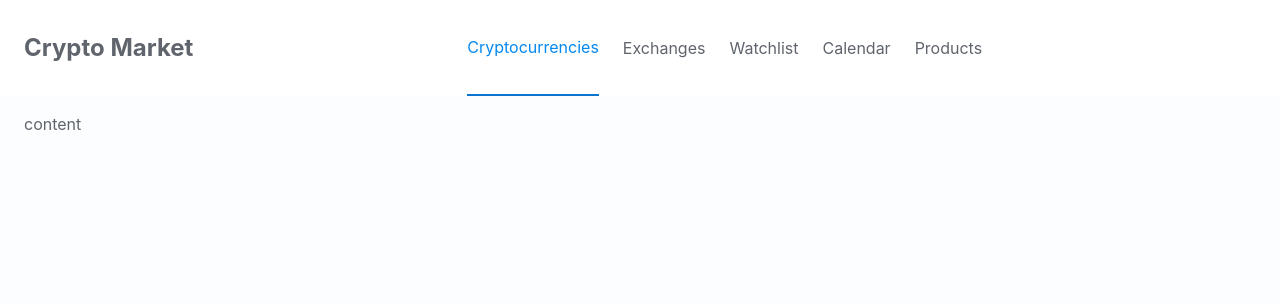
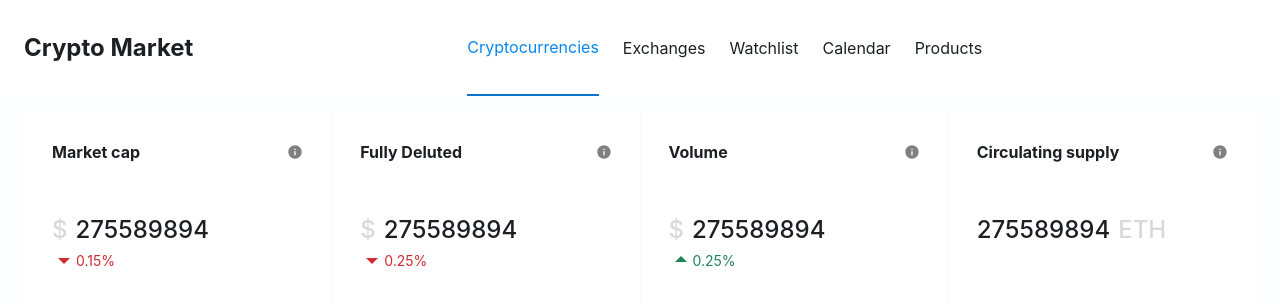
Before and after one commit to sergey3485/cryptocurrency, a Next.js app: page / in a window 1280 px wide. Shown: the top 304 px of the page. Built offline with nearby package versions, Linux system fonts and the light colour scheme.

Commit message:
feat: add stats

```diff
--- a/package.json
+++ b/package.json
@@ -12,6 +12,7 @@
     "next": "12.0.4",
     "react": "17.0.2",
     "react-dom": "17.0.2",
+    "react-icons": "^4.3.1",
     "styled-components": "^5.3.3"
   },
   "devDependencies": {
--- /dev/null
+++ b/src/common/components/Stats/Stats.tsx
@@ -0,0 +1,94 @@
+import * as React from 'react';
+import {
+  RiInformationFill,
+  RiArrowDownSFill,
+  RiArrowUpSFill,
+} from 'react-icons/ri';
+
+import * as S from './styled';
+
+export interface StatsProps {
+  rate1: string;
+  rate2: string;
+  rate3: string;
+}
+
+export interface StatsItemProps {
+  title: string;
+  value: number;
+  change?: string;
+  currencyName?: string;
+}
+
+const getCoinChangeState = (value: string) => Number(value) > 0;
+
+export const StatsItem = (props: StatsItemProps): JSX.Element => {
+  const {
+    title,
+    value,
+    change,
+    currencyName,
+  } = props;
+
+  const isChangePositive = getCoinChangeState(change ?? '0');
+
+  return (
+    <S.StatsItem>
+      <S.StatsHeader>
+        <S.StatsTitle>{title}</S.StatsTitle>
+
+        <RiInformationFill size={16} color="grey" />
+      </S.StatsHeader>
+
+      <S.ValueContainer reverse={!!currencyName}>
+        <S.CurrencyMark>{currencyName ?? '$'}</S.CurrencyMark>
+
+        <S.Value>{value}</S.Value>
+      </S.ValueContainer>
+
+      {change && (
+      <S.QuotationRateContainer state={isChangePositive}>
+        {isChangePositive ? (
+          <RiArrowUpSFill size={24} />
+        ) : (
+          <RiArrowDownSFill size={24} />
+        )}
+
+        <S.QuotationRate>{Math.abs(Number(change))}%</S.QuotationRate>
+      </S.QuotationRateContainer>
+      )}
+    </S.StatsItem>
+  );
+};
+
+export const Stats = (props: StatsProps) => {
+  return (
+    <S.StatsRoot>
+      <S.StatsWrapper>
+        <StatsItem
+          title="Market cap"
+          value={275589894}
+          change="-0.15"
+        />
+
+        <StatsItem
+          title="Fully Deluted"
+          value={275589894}
+          change="-0.25"
+        />
+
+        <StatsItem
+          title="Volume"
+          value={275589894}
+          change="0.25"
+        />
+
+        <StatsItem
+          title="Circulating supply"
+          value={275589894}
+          currencyName="ETH"
+        />
+      </S.StatsWrapper>
+    </S.StatsRoot>
+  );
+};
--- /dev/null
+++ b/src/common/components/Stats/index.ts
@@ -0,0 +1 @@
+export * from './Stats';
--- /dev/null
+++ b/src/common/components/Stats/styled.ts
@@ -0,0 +1,74 @@
+import styled from 'styled-components';
+import * as colors from '@radix-ui/colors';
+
+export const StatsItem = styled.div({
+  display: 'flex',
+  flexDirection: 'column',
+  alignItems: 'flex-start',
+  flex: 1,
+  padding: 28,
+  borderRight: '1px solid',
+  borderColor: colors.gray.gray2,
+
+  '&:last-of-type': {
+    borderRight: 'none',
+  },
+});
+
+export const StatsHeader = styled.div({
+  width: '100%',
+  display: 'flex',
+  alignItems: 'center',
+  justifyContent: 'space-between',
+  marginBottom: 48,
+});
+
+export const StatsTitle = styled.span({
+  fontSize: 16,
+  fontWeight: 'bold',
+});
+
+export const StatsRoot = styled.div({
+  backgroundColor: 'white',
+});
+
+export const StatsWrapper = styled.div({
+  display: 'flex',
+});
+
+export const ValueContainer = styled.div<{ reverse: boolean }>((props) => ({
+  display: 'flex',
+  alignItems: 'center',
+  fontWeight: 500,
+  flexDirection: props.reverse ? 'row-reverse' : 'row',
+}));
+
+export const Value = styled.span({
+  fontSize: 24,
+  marginRight: 8,
+});
+
+export interface QuotationRateContainerProps {
+  state?: boolean;
+}
+
+export const QuotationRateContainer = styled.div<QuotationRateContainerProps>((props) => ({
+  display: 'flex',
+  alignItems: 'center',
+  marginBottom: 24,
+  // eslint-disable-next-line no-nested-ternary
+  color: props.state === undefined
+    ? colors.gray.gray11
+    : (props.state ? colors.green.green11 : colors.red.red11),
+}));
+
+export const QuotationRate = styled.span({
+  fontSize: 14,
+  color: 'inherit',
+});
+
+export const CurrencyMark = styled.span({
+  fontSize: 24,
+  marginRight: 8,
+  color: colors.gray.gray6,
+});
--- a/src/common/design/GlobalStyles.ts
+++ b/src/common/design/GlobalStyles.ts
@@ -14,7 +14,7 @@ export const GlobalStyles = createGlobalStyle({
     fontSize: 16,
     fontWeight: 400,
 
-    color: colors.slate.slate11,
+    color: colors.slate.slate12,
     backgroundColor: 'white',
   },
 
--- a/src/modules/cryptocurrencies/api.ts
+++ b/src/modules/cryptocurrencies/api.ts
@@ -23,13 +23,42 @@ export interface Coin {
   '24hVolume': string;
 }
 
+export interface Exchange {
+  coinrankingUrl: string;
+  uuid: string;
+  name: string;
+  iconUrl: string;
+  numberOfMarkets: number;
+  '24hVolume': string;
+  rank: number;
+  marketShare: string;
+  verified: boolean;
+  recommended: boolean;
+}
+
+export interface Stats {
+  totalCoins: number;
+  totalMarkets: number;
+  totalExchanges: number;
+  totalMarketCap: string;
+  total24hVolume: string;
+}
+
+export type FetchStatsResponse = CoinrankingResponse<{
+  stats: Stats;
+}>;
+
 export type FetchAllCoinsResponse = CoinrankingResponse<{
   coins: Coin[];
 }>;
 
+export type FetchExchangesResponse = CoinrankingResponse<{
+  exchanges: Exchange[];
+}>;
+
 export const fetchAllCoins = async (): Promise<Coin[] | undefined> => {
-  const fetchdata = await fetch(`${baseUrl}/coins`);
-  const data = await fetchdata.json() as FetchAllCoinsResponse;
+  const fetchData = await fetch(`${baseUrl}/coins`);
+  const data = await fetchData.json() as FetchAllCoinsResponse;
 
   if (data.status === 'success') {
     return data.data.coins;
@@ -37,3 +66,25 @@ export const fetchAllCoins = async (): Promise<Coin[] | undefined> => {
 
   throw new Error(data.message);
 };
+
+export const fetchStats = async (): Promise<Stats | undefined> => {
+  const fetchData = await fetch(`${baseUrl}/stats`);
+  const data = await fetchData.json() as FetchStatsResponse;
+
+  if (data.status === 'success') {
+    return data.data.stats;
+  }
+
+  throw new Error(data.message);
+};
+
+export const fetchExchanges = async (): Promise<Exchange[] | undefined> => {
+  const fetchData = await fetch(`${baseUrl}/exchanges`);
+  const data = await fetchData.json() as FetchExchangesResponse;
+
+  if (data.status === 'success') {
+    return data.data.exchanges;
+  }
+
+  throw new Error(data.message);
+};
--- /dev/null
+++ b/src/pages/api/cryptocurrencies/exchanges.ts
@@ -0,0 +1,11 @@
+import { NextApiHandler, NextApiResponse } from 'next';
+
+import { fetchExchanges, Exchange } from '@/modules/cryptocurrencies/api';
+
+const handler: NextApiHandler = async (req, res: NextApiResponse<Exchange[] | undefined>) => {
+  const exchanges = await fetchExchanges();
+
+  res.status(200).json(exchanges);
+};
+
+export default handler;
--- /dev/null
+++ b/src/pages/api/cryptocurrencies/stats.ts
@@ -0,0 +1,11 @@
+import { NextApiHandler, NextApiResponse } from 'next';
+
+import { fetchStats, Stats } from '@/modules/cryptocurrencies/api';
+
+const handler: NextApiHandler = async (req, res: NextApiResponse<Stats | undefined>) => {
+  const stats = await fetchStats();
+
+  res.status(200).json(stats);
+};
+
+export default handler;
--- a/src/pages/index.tsx
+++ b/src/pages/index.tsx
@@ -1,6 +1,7 @@
 import Head from 'next/head';
 
 import { CoreLayout } from '@/layouts/core/CoreLayout';
+import { Stats } from '@/common/components/Stats';
 
 const Home = () => {
   return (
@@ -11,7 +12,7 @@ const Home = () => {
         <link rel="icon" href="/favicon.ico" />
       </Head>
 
-      <div>content</div>
+      <Stats rate1="0.50" rate2="-0.76" rate3="8.75" />
     </CoreLayout>
   );
 };
```
Also changed, not shown: 1 other file (tests, documents, lock files or other folders).
